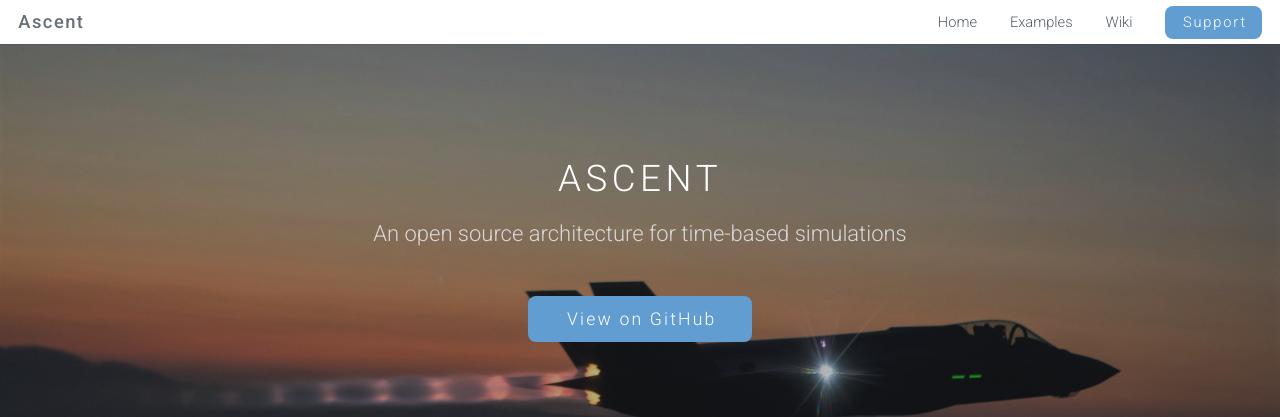
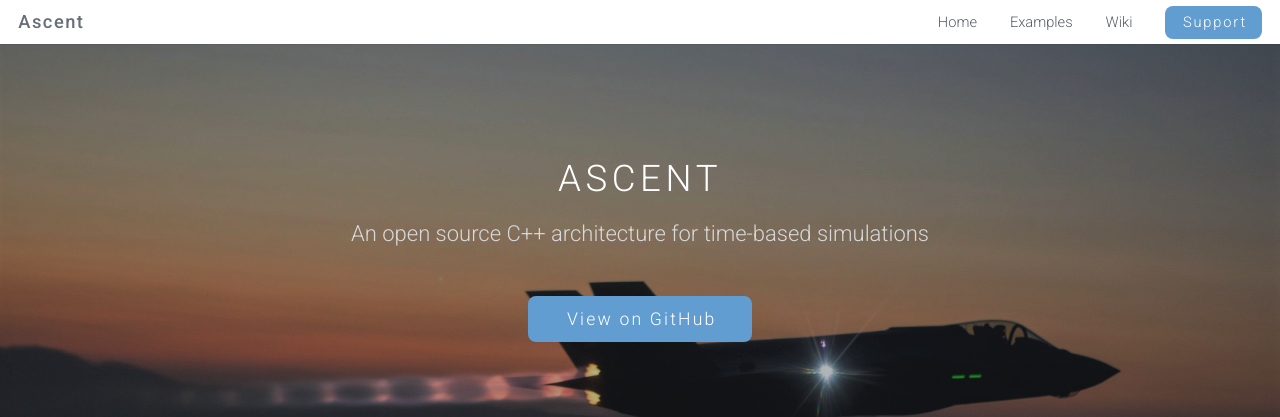
Before and after one commit to AnyarInc/ascent-beta, a Jekyll site: the page built from index.html, in a window 1280 px wide and 900 px high. Shown: the top 417 px of the window. Built offline with Jekyll 4.4.1, drawn with Linux system fonts in a browser that asks for light colours; a style sheet for code colours, icons or effects is not loaded.

Commit message:
Added C++ to description

```diff
--- a/_layouts/landing-page.html
+++ b/_layouts/landing-page.html
@@ -10,7 +10,7 @@
         <section id="banner">
             <div class="inner">
                 <h2>ASCENT</h2>
-                <p>An open source architecture for time-based simulations</p>
+                <p>An open source C++ architecture for time-based simulations</p>
                 <ul class="actions">
 					<li><a href="https://github.com/AnyarInc/ascent" class="button big special" target="_blank">View on GitHub</a></li>
                 </ul>
```
